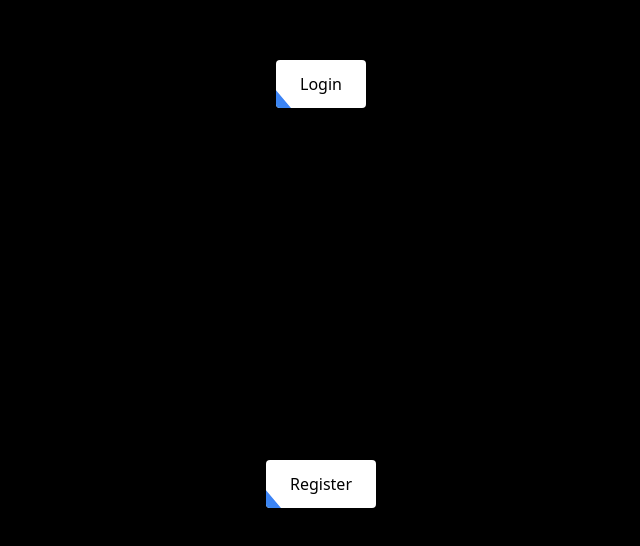
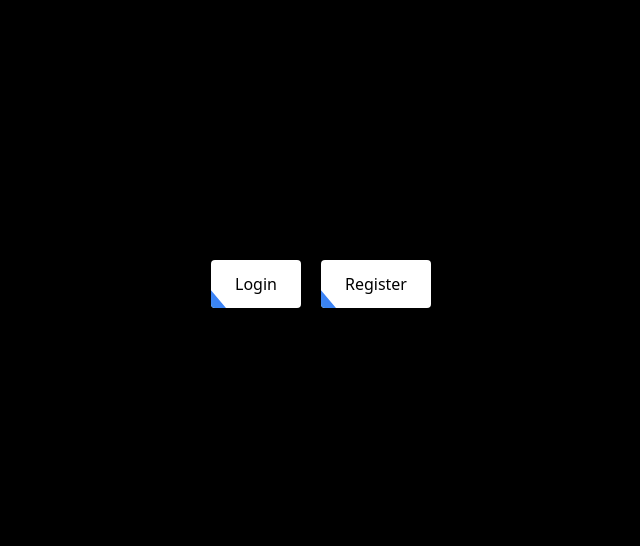
Before and after one commit to IMPWNG/PersonnalBackEnd, a React (Create React App) app in the folder frondend/: page / in a window 1280 px wide. Shown: the part 116-662 px from the top of the page, without its empty margins (319-959 px from the left). Built offline with nearby package versions, Linux system fonts and the light colour scheme.

Commit message:
routesAuthissue

```diff
--- a/frondend/src/components/Modals/loginModal.jsx
+++ b/frondend/src/pages/Modals/loginModal.jsx
@@ -48,6 +48,9 @@
     };
 
     dispatch(login(userData));
+
+
+
   };
 
   if (isLoading) {
--- a/frondend/src/pages/authPage.jsx
+++ b/frondend/src/pages/authPage.jsx
@@ -1,21 +1,15 @@
 import React, { useState } from "react";
-import { Link, useNavigate } from "react-router-dom";
-import { useSelector, useDispatch } from "react-redux";
 
-import Login from "../components/Modals/loginModal";
-import Register from "../components/Modals/registerModal";
+import Login from "./Modals/loginModal";
+import Register from "./Modals/registerModal";
 
 export default function Auth() {
   const [loginShowModal, setLoginShowModal] = useState(false);
   const [registerShowModal, setRegisterShowModal] = useState(false);
 
-  const navigate = useNavigate();
-  const dispatch = useDispatch();
-
-
   return (
     <>
-      <div className="grid place-items-center h-screen bg-black">
+      <div className="flex flex-row min-h-screen justify-center items-center space-x-5 bg-black">
         <button
           className="relative inline-flex items-center justify-start px-6 py-3 overflow-hidden font-medium transition-all bg-white rounded hover:bg-white group"
           type="button"
@@ -28,7 +22,6 @@
             </span>
           </span>
         </button>
-        {/* Create a register button below the login button */}
         <button
           className="relative inline-flex items-center justify-start px-6 py-3 overflow-hidden font-medium transition-all bg-white rounded hover:bg-white group"
           type="button"
@@ -100,8 +93,6 @@
           </div>
         </div>
       ) : null}
-
-
     </>
   );
 }
```
Also changed, not shown: frondend/src/Routes/protectedRoutes.jsx (line endings or trailing spaces), frondend/src/pages/Modals/registerModal.jsx (renamed from frondend/src/components/Modals/registerModal.jsx).
